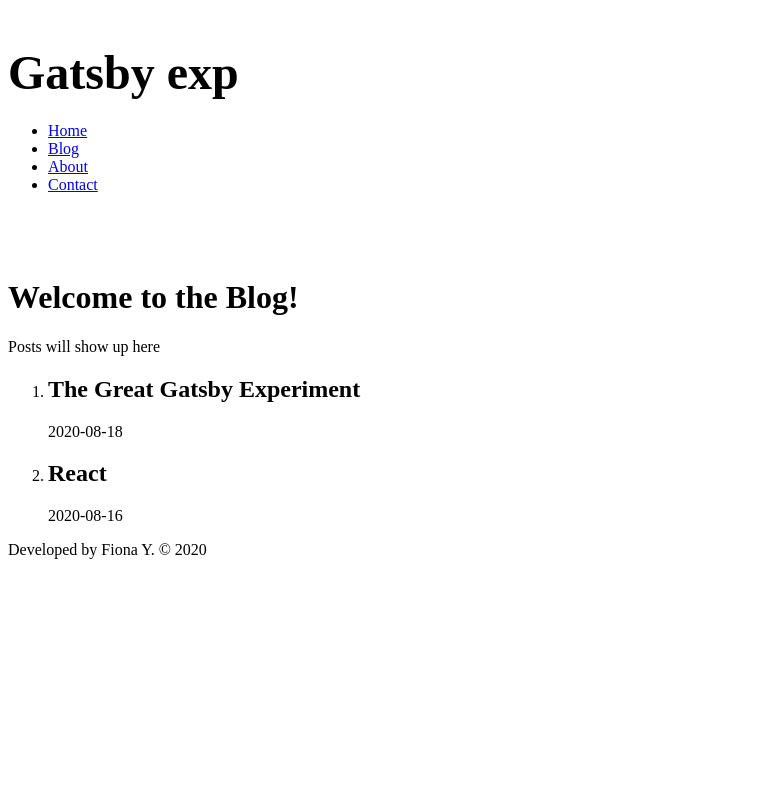
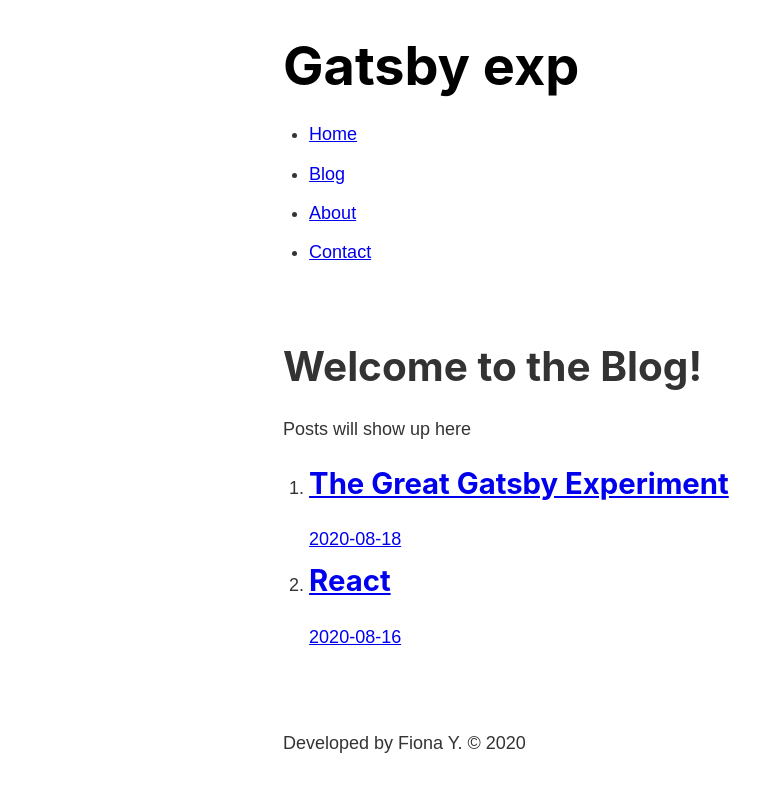
Before and after one commit to fyeung21/gatsby-exp, a Gatsby site: page /blog in a window 1280 px wide. Shown: the whole page, without its empty margins (0-783 px from the left). Built offline with nearby package versions, Linux system fonts and the light colour scheme; Gatsby itself is replaced by a stand-in of ours.

Commit message:
Add link to blog template pages

```diff
--- a/src/pages/blog.js
+++ b/src/pages/blog.js
@@ -1,7 +1,6 @@
 import React from "react";
-import Footer from "../components/footer";
-import Header from "../components/header";
-import { useStaticQuery, graphql } from "gatsby";
+import Layout from "../components/layout";
+import { Link, useStaticQuery, graphql } from "gatsby";
 
 const BlogPage = () => {
   const data = useStaticQuery(graphql`
@@ -13,6 +12,9 @@ const BlogPage = () => {
                 title
                 date
               }
+              fields {
+                slug
+              }
             }
           }
         }
@@ -20,22 +22,22 @@ const BlogPage = () => {
     `)
 
   return (
-        <div>
-            <Header />
+    <Layout>
       <h1>Welcome to the Blog!</h1>
       <p>Posts will show up here</p>
       <ol>
         {data.allMarkdownRemark.edges.map((edge) => {
           return (
             <li>
+              <Link to={`/blog/${edge.node.fields.slug}`}>
                 <h2>{edge.node.frontmatter.title}</h2>
                 <p>{edge.node.frontmatter.date}</p>
+              </Link>
             </li>
           )
         })}
       </ol>
-            <Footer />
-        </div>
+    </Layout>
   )
 };
 
```
Lines whose indentation alone changed are shown as unchanged.
